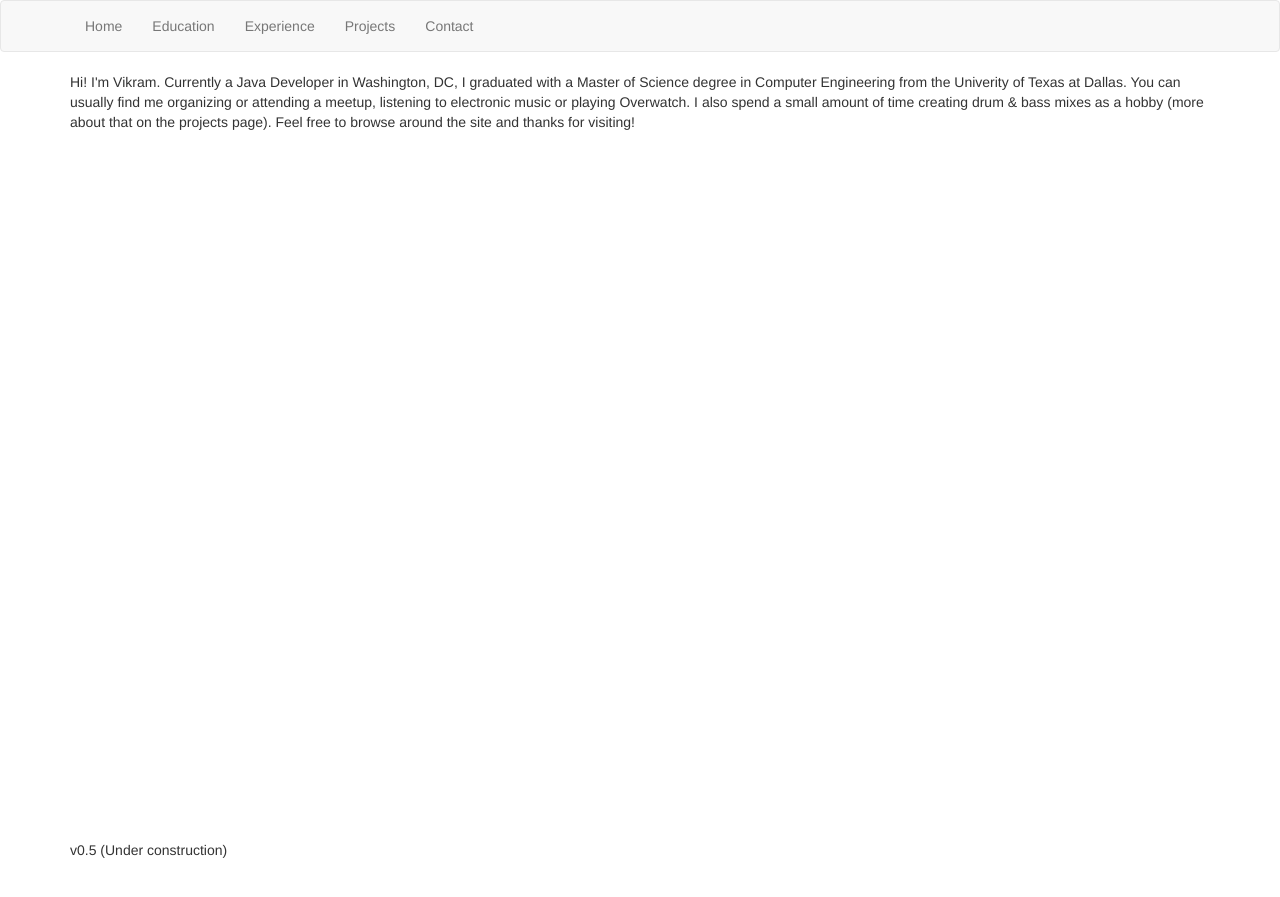
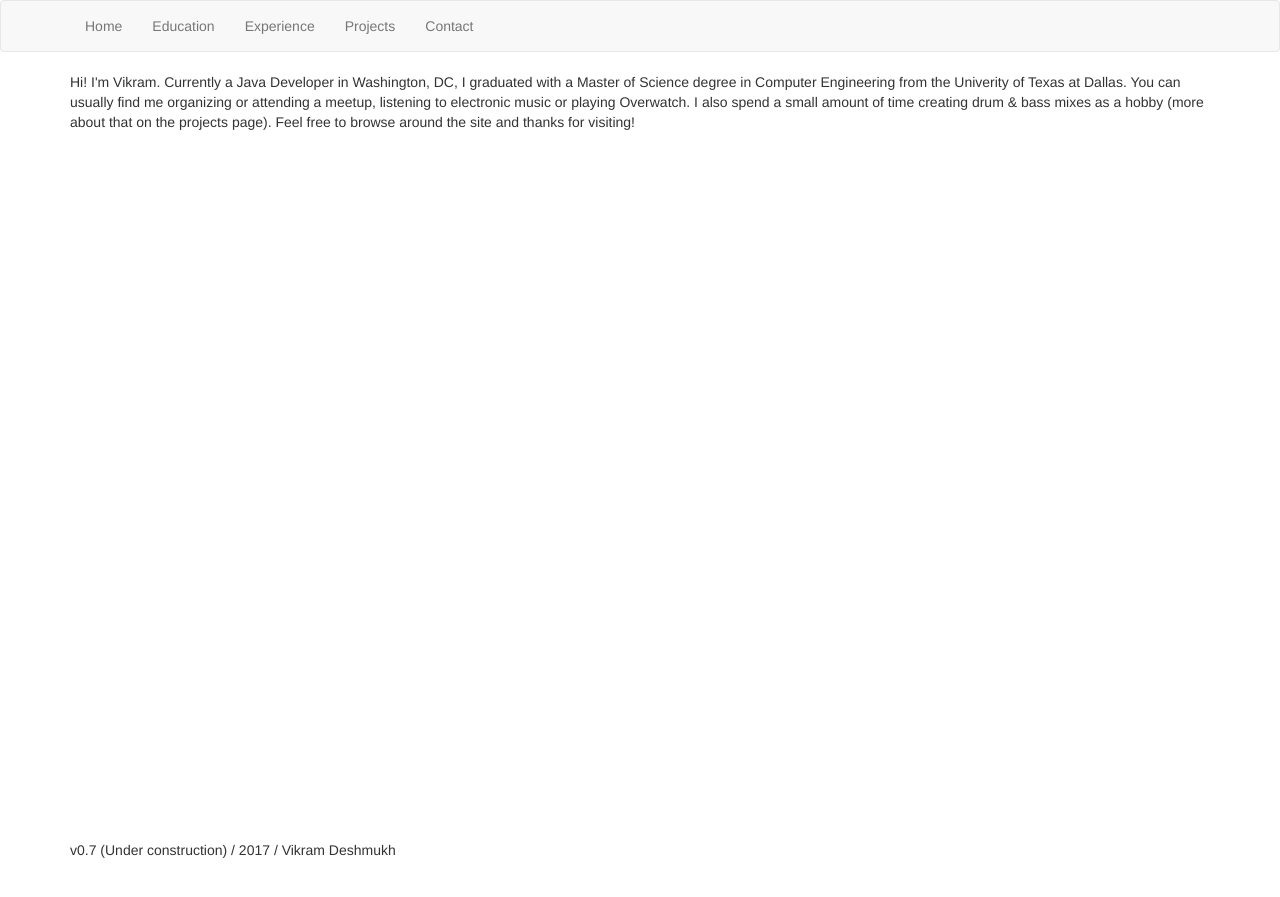
Before and after one commit to vikramdesh1/vikramdesh1.github.io, a Jekyll site: the page built from index.html, in a window 1280 px wide. Shown: the top 897 px of the page. Built offline with Jekyll 4.4.1, drawn with Linux system fonts in a browser that asks for light colours; nearby versions of some CDN libraries.

Commit message:
Update footer.html

```diff
--- a/_includes/footer.html
+++ b/_includes/footer.html
@@ -1,3 +1,3 @@
 <div class="container">
-  v0.5 (Under construction)
+  v0.7 (Under construction) / 2017 / Vikram Deshmukh
 </div>
```
